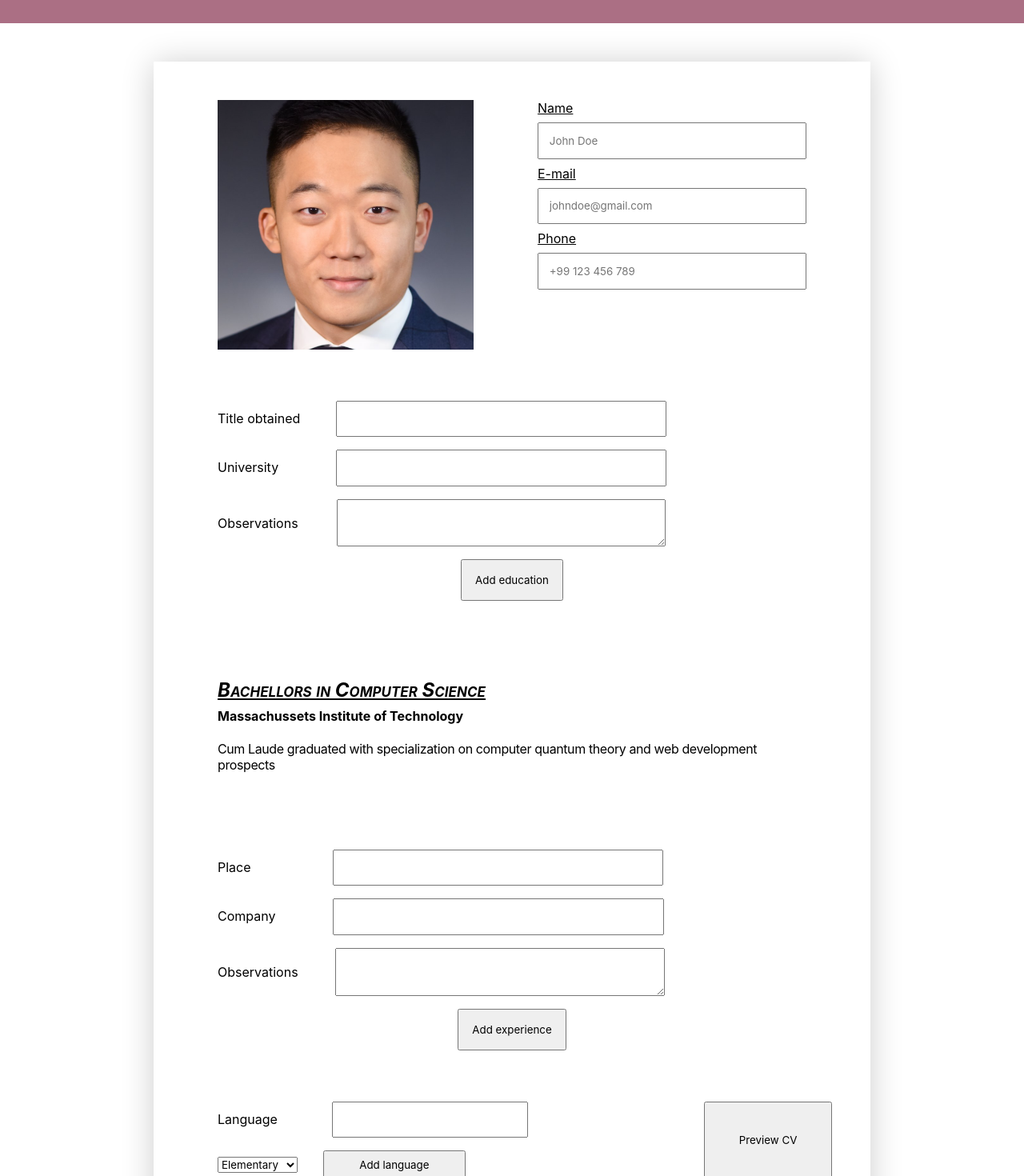
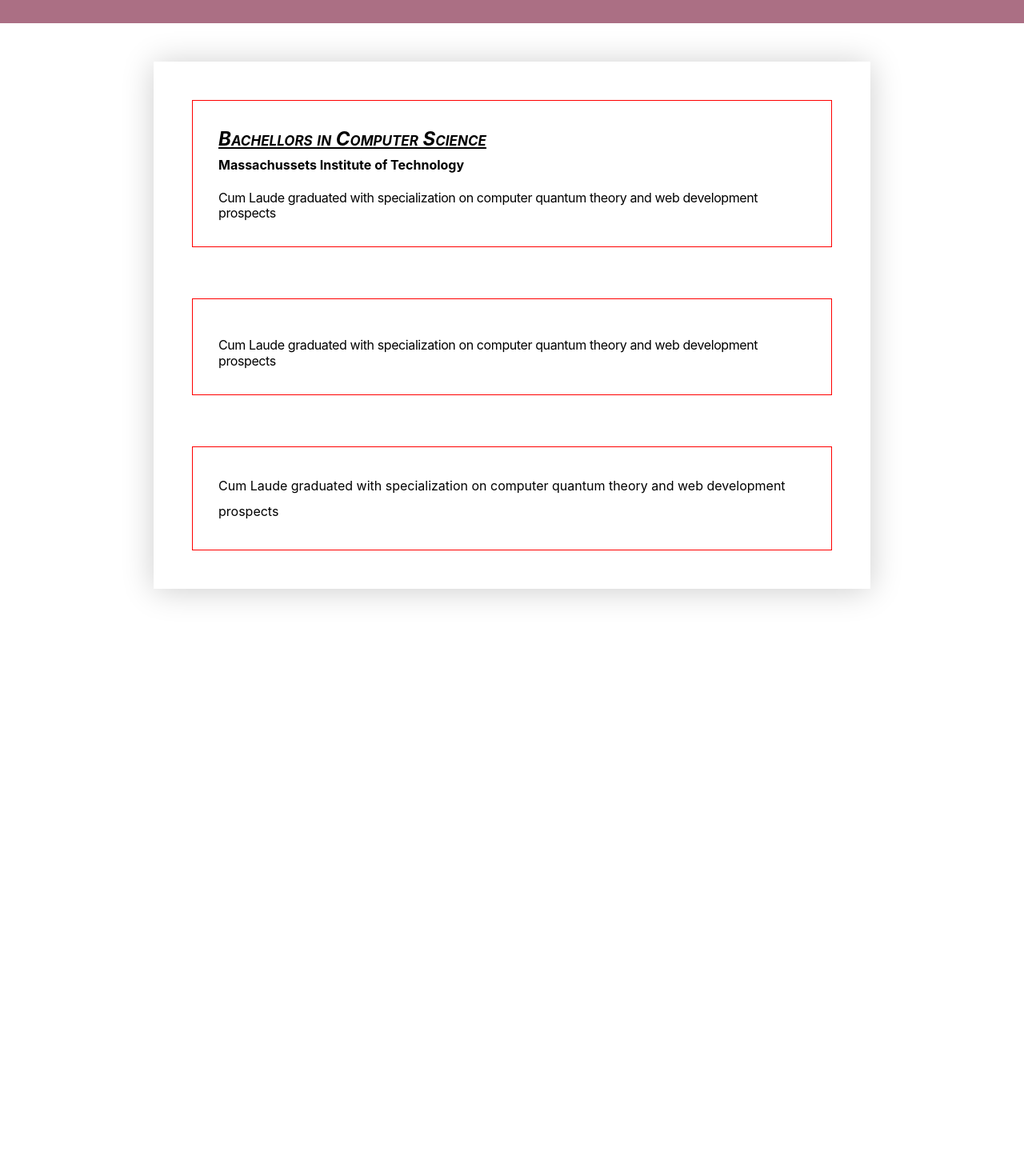
Before and after one commit to Vikms95/react-cv-application, a React (Create React App) app in the folder react-cv-application/: page / in a window 1280 px wide. Shown: the part 60-1530 px from the top of the page at 80% size. After the commit the page ends 844 px from the top, so only its background shows below. Built offline with nearby package versions, Linux system fonts and the light colour scheme.

Commit message:
Implement component rendering on preview mode

```diff
--- a/react-cv-application/src/App.js
+++ b/react-cv-application/src/App.js
@@ -8,6 +8,8 @@ class App extends React.Component {
     constructor(){
         super()
         this.state = {
+            isEditorMode: false,
+
             general:{
                 name  : "",
                 email : "",
@@ -27,19 +29,24 @@ class App extends React.Component {
                 place:"",
                 company:"",
                 observations:"",
-                workArray:[],
+                workArray:[
+                    {title:"Bachellors in Computer Science", university: "Massachussets Institute of Technology ", observations:"Cum Laude graduated with specialization on computer quantum theory and web development prospects"}
+                ],
             },
 
             languages:{
                 language:"",
                 proficiency:"",
-                languagesArray:[],
-            },
-			isEditorMode: true
+                languagesArray:[
+                    {title:"Bachellors in Computer Science", university: "Massachussets Institute of Technology ", observations:"Cum Laude graduated with specialization on computer quantum theory and web development prospects"}
+                ],
+            }
         }
 
         this.handleChange = this.handleChange.bind(this)
         this.handleSubmit = this.handleSubmit.bind(this)
+        this.isAllItemsFilled = this.isAllItemsFilled.bind(this)
+        this.handleSubmitPreview = this.handleSubmitPreview.bind(this)
     }
 
 
@@ -63,9 +70,9 @@ class App extends React.Component {
 	const name = event.target.className
 	if(this.formIsValid(name)){
 		this.setState(prevState =>{
-			const newArray = this.getObjectToAdd(prevState, name)
+			const newArray = this.getArrayToAdd(prevState, name)
 			// Store the current object with empty fields to reassign later
-			const emptyObject = this.removeObjectContent(name)
+			const emptyObject = this.getEmptyObjectToAdd(name)
 			return {
 				...prevState,
 				[name]: {
@@ -82,7 +89,6 @@ class App extends React.Component {
 	}
 
 	formIsValid(name){
-
 		const formToValidate = document.getElementById(`${name}`)
 		const inputsToValidate = Array.from(formToValidate.getElementsByTagName('input'))
 		this.resetFormsStyling()
@@ -110,7 +116,7 @@ class App extends React.Component {
 		}
 	}
 
-	getObjectToAdd(state, name){
+	getArrayToAdd(state, name){
 		if(name === 'education'){
 			const {title, university, observations} = state[name]
 			const objectToAdd = {
@@ -142,7 +148,7 @@ class App extends React.Component {
 		}
 	}
 
-	removeObjectContent(name){
+	getEmptyObjectToAdd(name){
 	let objectToAdd
 	if(name === 'education'){
 		objectToAdd = {
@@ -171,7 +177,28 @@ class App extends React.Component {
 
   //When the preview button is clicked
 	handleSubmitPreview(){
+        // Make some checks to see if education, work and languages
+        // array have at least 1 item
+        // *IF one empty array is found
+        if(this.isAllItemsFilled()){
+            console.log("exit")
+        }else{
+            console.log("check")
+        }
+            // Ask if they are sure that they want
+            // to proceed with the preview (use an absolute element with
+            // display none/block) a warning of the empty field and a button
+            // which just triggers the same functionality of the next lines of code
+        // Swap the value isEditorMode to false
 	}
+
+    isAllItemsFilled(){
+        return (
+                   this.state.education.educationArray.length > 0
+                && this.state.work.workArray.length > 0
+                && this.state.languages.languagesArray.length > 0
+               )
+    }
 
   render() {
     return (
@@ -180,11 +207,14 @@ class App extends React.Component {
 		{
 			(this.state.isEditorMode)
 				? <EditModeView
-					handleChange={this.handleChange}
-					handleSubmit={this.handleSubmit}
-					state       ={this.state} />
-
-				: <PreviewModeView />
+                    inputValues         = {this.state}
+					handleChange        = {this.handleChange}
+					handleSubmit        = {this.handleSubmit}
+                    handleSubmitPreview = {this.handleSubmitPreview}
+                />
+				: <PreviewModeView
+                    inputValues = {this.state}
+                 />
 		}
       </section>
     )
--- a/react-cv-application/src/components/EditModeView.js
+++ b/react-cv-application/src/components/EditModeView.js
@@ -10,6 +10,11 @@ import WorkExperienceView from './WorkExperienceView'
 import LanguagesView from './LanguagesView'
 
 class EditModeView extends React.Component{
+
+    isItemInCategory(inputValues){
+        return inputValues.length > 0
+    }
+
     render(){
         return(
             <section className="cv--container">
@@ -21,29 +26,30 @@ class EditModeView extends React.Component{
                 </section>
 
                 <EducationInputs
-                            values={this.props.state.education}
+                            values={this.props.inputValues.education}
                             handleChange={this.props.handleChange}
                             handleSubmit={this.props.handleSubmit}
                         />
-                {this.props.state.education.educationArray.length > 0 &&
-                <EducationView values={this.props.state.education.educationArray}/>}
+                {this.props.inputValues.education.educationArray.length > 0 &&
+                <EducationView values={this.props.inputValues.education.educationArray}/>}
                 <WorkExperienceInputs
-                            values={this.props.state.work}
+                            values={this.props.inputValues.work}
                             handleChange={this.props.handleChange}
                             handleSubmit={this.props.handleSubmit}
                         />
-                {this.props.state.work.workArray.length > 0 &&
-                <WorkExperienceView values={this.props.state.work.workArray}/>}
+                {this.props.inputValues.work.workArray.length > 0 &&
+                <WorkExperienceView values={this.props.inputValues.work.workArray}/>}
 
-                {this.props.state.languages.languagesArray.length > 0 &&
-                <LanguagesView values={this.props.state.languages.languagesArray}/>}
+                {this.props.inputValues.languages.languagesArray.length > 0 &&
+                <LanguagesView values={this.props.inputValues.languages.languagesArray}/>}
+
                 <section className='bottom--row'>
                 <LanguagesInputs
-                                values={this.props.state.languages}
+                                values={this.props.inputValues.languages}
                                 handleChange={this.props.handleChange}
                                 handleSubmit={this.props.handleSubmit}
                             />
-                <SubmitButton />
+                <SubmitButton handleClick={this.props.handleSubmitPreview}/>
                 </section>
             </section>
 
--- a/react-cv-application/src/components/LanguagesView.js
+++ b/react-cv-application/src/components/LanguagesView.js
@@ -4,20 +4,20 @@ class LanguagesView extends React.Component {
 
     formatValues(){
          return this.props.values.map(value =>{
-             return <section key={value.language} className="languages--element">
+             return <div key={value.language + "5"} className="languages--element">
                         <h4 className='language--view'>{value.language}</h4>
                         <div>{value.proficiency}</div>
                         { (value.observations) && <div>{value.observations}</div> }
-                    </section>
+                    </div>
          })
 
     }
 
     render() {
         return (
-            <div  className="languages--view">
+            <section  className="languages--view">
                 {this.formatValues()}
-            </div>
+            </section>
       )}
 }
 export default LanguagesView
--- a/react-cv-application/src/components/PreviewModeView.js
+++ b/react-cv-application/src/components/PreviewModeView.js
@@ -1,10 +1,21 @@
 import React from 'react'
+import EducationView from './EducationView'
+import WorkExperienceView from './WorkExperienceView'
+import LanguagesView from './LanguagesView'
 
 class PreviewModeView extends React.Component {
     render() {
       return (
         <section className="cv--container">
+            {this.props.inputValues.education.educationArray.length > 0 &&
+            <EducationView values={this.props.inputValues.education.educationArray}/>}
 
+            {this.props.inputValues.work.workArray.length > 0 &&
+            <WorkExperienceView values={this.props.inputValues.work.workArray}/>}
+
+
+            {this.props.inputValues.languages.languagesArray.length > 0 &&
+            <LanguagesView values={this.props.inputValues.languages.languagesArray}/>}
         </section>
       )
     }
--- a/react-cv-application/src/components/SubmitButton.js
+++ b/react-cv-application/src/components/SubmitButton.js
@@ -3,7 +3,10 @@ import React from 'react'
 class SubmitButton extends React.Component {
     render() {
       return (
-        <button className='create--button'> Preview CV </button>
+        <button
+            className='create--button'
+            onClick={this.props.handleClick}
+            > Preview CV </button>
       )
     }
   }
--- a/react-cv-application/src/components/WorkExperienceView.js
+++ b/react-cv-application/src/components/WorkExperienceView.js
@@ -4,20 +4,20 @@ class WorkExperienceView extends React.Component {
 
     formatValues(){
          return this.props.values.map(value =>{
-             return <section key={value.place} className="work--element">
+             return <div key={value.place + "5"} className="work--element">
                         <h2 className='place--view'>{value.place}</h2>
                         <h4 className='company--view'>{value.company}</h4>
                         { (value.observations) && <div className='observations--view'>{value.observations}</div> }
-                    </section>
+                    </div>
          })
 
     }
 
     render() {
         return (
-            <div>
+            <section className='work--view'>
                 {this.formatValues()}
-            </div>
+            </section>
       )}
 }
   export default WorkExperienceView
--- a/react-cv-application/src/styles/App.css
+++ b/react-cv-application/src/styles/App.css
@@ -183,6 +183,7 @@ button.languages{
 .education--view,
 .work--view,
 .languages--view{
+    border: 1px solid red;
     display: flex;
     flex-direction: column;
     justify-content: flex-start;
```
Also changed, not shown: react-cv-application/planning/notes.md (+9 -3 lines).
